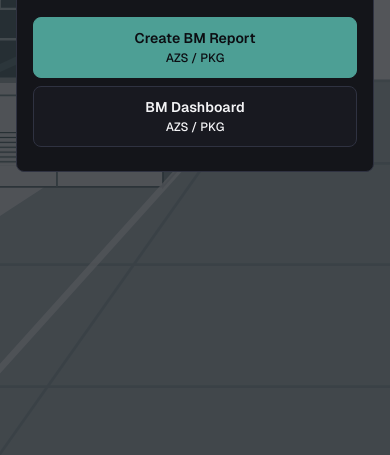
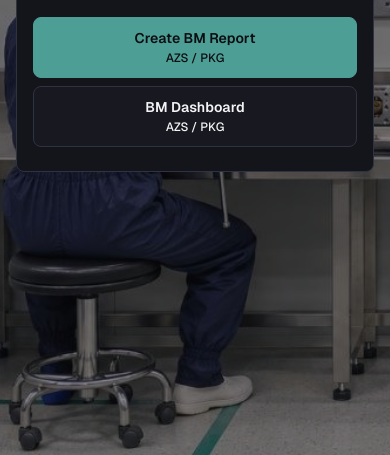
Before and after one commit to eqp-dashboard/eqp-links, a plain HTML site: page index.html in a window 390 px wide. Shown: the part 389-844 px from the top of the page. Drawn offline with Linux system fonts and the light colour scheme.

Commit message:
style: use maintenance workshop photo

```diff
--- a/index.html
+++ b/index.html
@@ -63,12 +63,12 @@
         inset: 0;
         z-index: -1;
         pointer-events: none;
-        background: url('./assets/cleanroom.svg') center / cover no-repeat;
-        opacity: .32;
+        background: url('./assets/maintenance-workshop.jpg') center / cover no-repeat;
+        opacity: .52;
       }
-      [data-theme="light"] body::before { opacity: .52; }
+      [data-theme="light"] body::before { opacity: .74; }
       @media (max-width: 600px) {
-        body::before { background-position: 33% center; }
+        body::before { background-position: 14% center; }
       }
       main {
         width: min(520px, calc(100% - 32px));
```
Also changed, not shown: assets/maintenance-workshop.jpg (added).
